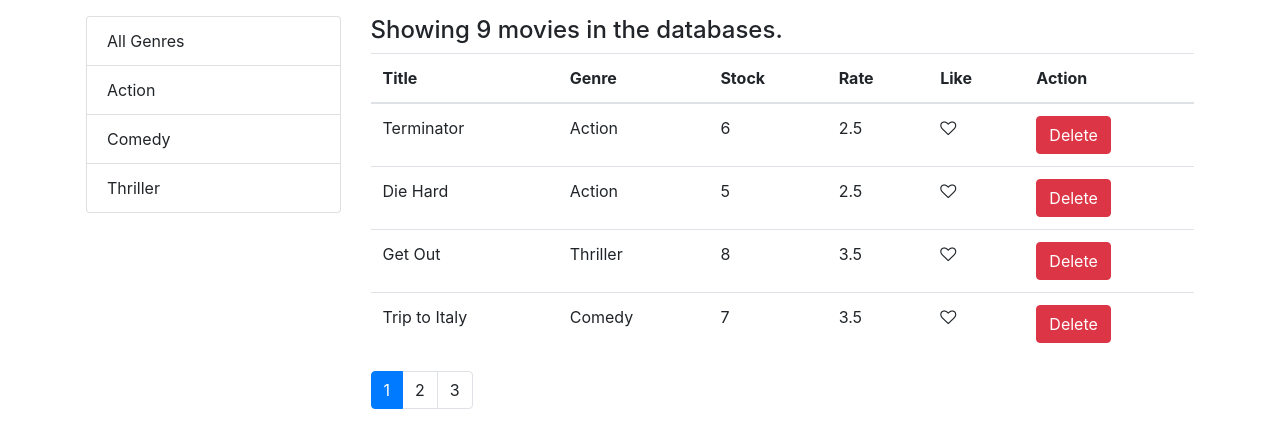
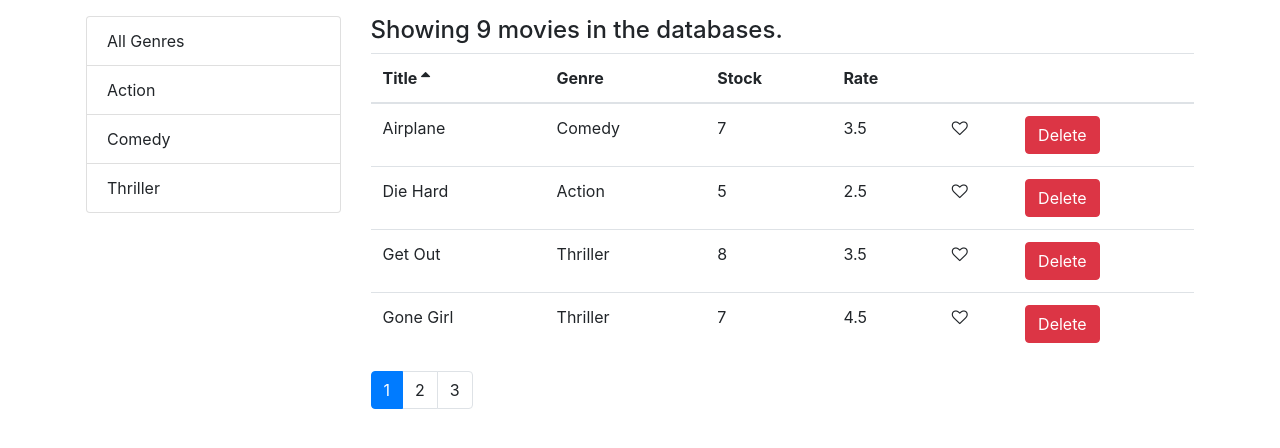
Before and after one commit to aliakbari77/react-vidly, a React (Create React App) app: page / in a window 1280 px wide. Shown: the top 448 px of the page. Built offline with nearby package versions, Linux system fonts and the light colour scheme.

Commit message:
feat: finish Pagination, Filtering and Sorting of Mosh

```diff
--- a/src/components/common/like.jsx
+++ b/src/components/common/like.jsx
@@ -4,7 +4,7 @@
   state = {};
 
   getClaasesHeart() {
-    const classes = this.props.movie.enabled ? "fa fa-heart" : "fa fa-heart-o";
+    const classes = this.props.liked ? "fa fa-heart" : "fa fa-heart-o";
 
     return classes;
   }
@@ -12,10 +12,7 @@
   render() {
     return (
       <React.Fragment>
-        <i
-          className={this.getClaasesHeart()}
-          onClick={() => this.props.onHeart(this.props.movie)}
-        ></i>
+        <i className={this.getClaasesHeart()} onClick={this.props.onClick}></i>
       </React.Fragment>
     );
   }
--- a/src/components/common/listGroup.jsx
+++ b/src/components/common/listGroup.jsx
@@ -1,9 +1,12 @@
 import React, { Component } from "react";
 
-const ListGroup = (props) => {
-  const { items, valueProperty, selectedItem, onItemSelect, textProperty } =
-    props;
-
+const ListGroup = ({
+  items,
+  valueProperty,
+  selectedItem,
+  onItemSelect,
+  textProperty,
+}) => {
   return (
     <React.Fragment>
       <ul className="list-group">
--- a/src/components/common/pagination.jsx
+++ b/src/components/common/pagination.jsx
@@ -1,8 +1,7 @@
 import React, { Component } from "react";
 import _ from "lodash";
 import PropTypes from "prop-types";
-const Pagination = (props) => {
-  const { itemsCount, pageSize, currentPage, onPageChanges } = props;
+const Pagination = ({ itemsCount, pageSize, currentPage, onPageChanges }) => {
   console.log(currentPage);
 
   const pageCount = Math.ceil(itemsCount / pageSize);
--- /dev/null
+++ b/src/components/common/table.jsx
@@ -0,0 +1,14 @@
+import React, { Component } from "react";
+import TableBody from "./tableBody";
+import TableHeader from "./tableHeader";
+
+const Table = ({ columns, sortColumn, onSort, data }) => {
+  return (
+    <table className="table">
+      <TableHeader columns={columns} sortColumn={sortColumn} onSort={onSort} />
+      <TableBody data={data} columns={columns} />
+    </table>
+  );
+};
+
+export default Table;
--- /dev/null
+++ b/src/components/common/tableBody.jsx
@@ -0,0 +1,34 @@
+import React, { Component } from "react";
+import _ from "lodash";
+
+class TableBody extends Component {
+  renderCell = (item, column) => {
+    if (column.content) return column.content(item);
+
+    return _.get(item, column.path);
+  };
+
+  createKey = (item, column) => {
+    return item._id + (column.path || column.key);
+  };
+
+  render() {
+    const { data, columns } = this.props;
+
+    return (
+      <tbody>
+        {data.map((item) => (
+          <tr key={item._id}>
+            {columns.map((column) => (
+              <td key={this.createKey(item, column)}>
+                {this.renderCell(item, column)}
+              </td>
+            ))}
+          </tr>
+        ))}
+      </tbody>
+    );
+  }
+}
+
+export default TableBody;
--- /dev/null
+++ b/src/components/common/tableHeader.jsx
@@ -0,0 +1,41 @@
+import React, { Component } from "react";
+
+class TableHeader extends Component {
+  raiseSort = (path) => {
+    const sortColumn = { ...this.props.sortColumn };
+    if (sortColumn.path === path)
+      sortColumn.order = sortColumn.order === "asc" ? "desc" : "asc";
+    else {
+      sortColumn.path = path;
+      sortColumn.order = "asc";
+    }
+    this.props.onSort(sortColumn);
+  };
+
+  renderSortIcon = (column) => {
+    const { sortColumn } = this.props;
+    if (column.path !== sortColumn.path) return null;
+    if (sortColumn.order === "asc") return <i className="fa fa-sort-asc"></i>;
+    return <i className="fa fa-sort-desc"></i>;
+  };
+
+  render() {
+    return (
+      <thead>
+        <tr>
+          {this.props.columns.map((column) => (
+            <th
+              className="clickable"
+              key={column.path || column.key}
+              onClick={() => this.raiseSort(column.path)}
+            >
+              {column.label} {this.renderSortIcon(column)}
+            </th>
+          ))}
+        </tr>
+      </thead>
+    );
+  }
+}
+
+export default TableHeader;
--- a/src/components/movies.jsx
+++ b/src/components/movies.jsx
@@ -2,9 +2,10 @@
 import { getGenres } from "../services/fakeGenreService";
 import { getMovies } from "../services/fakeMovieService";
 import { paginate } from "../utils/paginate";
-import Like from "./common/like";
 import ListGroup from "./common/listGroup";
 import Pagination from "./common/pagination";
+import MoviesTable from "./moviesTable";
+import _ from "lodash";
 
 class Movies extends Component {
   state = {
@@ -12,10 +13,14 @@
     genres: [],
     pageSize: 4,
     currentPage: 1,
+    sortColumn: {
+      path: "title",
+      order: "asc",
+    },
   };
 
   componentDidMount() {
-    const genres = [{ name: "All Genres" }, ...getGenres()];
+    const genres = [{ _id: "", name: "All Genres" }, ...getGenres()];
 
     this.setState({ movies: getMovies(), genres });
   }
@@ -27,51 +32,11 @@
     this.setState({ movies: this.state.movies });
   };
 
-  renderTableData = (movies) => {
-    let list = movies.map((m) => {
-      return (
-        <tr key={m._id}>
-          <td>{m.title}</td>
-          <td>{m.genre.name}</td>
-          <td>{m.numberInStock}</td>
-          <td>{m.dailyRentalRate}</td>
-          <td>
-            <Like movie={m} onHeart={this.handleHeart} />
-          </td>
-          <td>
-            <button
-              onClick={() => {
-                this.handleDelete(m._id);
-              }}
-              className="btn btn-danger"
-            >
-              Delete
-            </button>
-          </td>
-        </tr>
-      );
-    });
-    return list;
-  };
-
-  renderTableHeader = () => {
-    return (
-      <tr>
-        <th>Title</th>
-        <th>Genre</th>
-        <th>Stock</th>
-        <th>Rate</th>
-        <th>Like</th>
-        <th>Action</th>
-      </tr>
-    );
-  };
-
   handleHeart = (movie) => {
     const movies = this.state.movies;
     const index = movies.indexOf(movie);
     movies[index] = { ...movie };
-    movies[index].enabled = movies[index].enabled == undefined ? true : false;
+    movies[index].liked = !movies[index].liked ? true : false;
     this.setState({ movies });
   };
 
@@ -83,13 +48,17 @@
     this.setState({ selectedGenre: genre, currentPage: 1 });
   };
 
-  render() {
-    let count = this.state.movies.length;
+  handleSort = (sortColumn) => {
+    this.setState({ sortColumn });
+  };
+
+  getPageData = () => {
     const {
       pageSize,
       currentPage,
       movies: allMovies,
       selectedGenre,
+      sortColumn,
     } = this.state;
 
     const filtered =
@@ -97,7 +66,16 @@
         ? allMovies.filter((m) => m.genre._id === selectedGenre._id)
         : allMovies;
 
-    const movies = paginate(filtered, currentPage, pageSize);
+    const sorted = _.orderBy(filtered, sortColumn.path, sortColumn.order);
+
+    const movies = paginate(sorted, currentPage, pageSize);
+
+    return { totalCount: filtered.length, data: movies };
+  };
+
+  render() {
+    let count = this.state.movies.length;
+    const { pageSize, currentPage, sortColumn } = this.state;
 
     if (count == 0)
       return (
@@ -105,6 +83,8 @@
           <h2>There are no movie</h2>
         </div>
       );
+
+    const { totalCount, data: movies } = this.getPageData();
 
     return (
       <div className="container p-3">
@@ -117,13 +97,16 @@
             />
           </div>
           <div className="col-9">
-            <h4>Showing {filtered.length} movies in the databases.</h4>
-            <table className="table">
-              <thead>{this.renderTableHeader()}</thead>
-              <tbody>{this.renderTableData(movies)}</tbody>
-            </table>
+            <h4>Showing {totalCount} movies in the databases.</h4>
+            <MoviesTable
+              movies={movies}
+              sortColumn={sortColumn}
+              onLike={this.handleHeart}
+              onDelete={this.handleDelete}
+              onSort={this.handleSort}
+            />
             <Pagination
-              itemsCount={filtered.length}
+              itemsCount={totalCount}
               pageSize={pageSize}
               onPageChanges={this.handlePageChange}
               currentPage={currentPage}
--- /dev/null
+++ b/src/components/moviesTable.jsx
@@ -0,0 +1,48 @@
+import React, { Component } from "react";
+import Like from "./common/like";
+import TableBody from "./common/tableBody";
+import Table from "./common/table";
+import TableHeader from "./common/tableHeader";
+
+class MoviesTable extends Component {
+  columns = [
+    { path: "title", label: "Title" },
+    { path: "genre.name", label: "Genre" },
+    { path: "numberInStock", label: "Stock" },
+    { path: "dailyRentalRate", label: "Rate" },
+    {
+      key: "like",
+      content: (movie) => (
+        <Like liked={movie.liked} onClick={() => this.props.onLike(movie)} />
+      ),
+    },
+    {
+      key: "delete",
+      content: (movie) => (
+        <button
+          onClick={() => {
+            this.props.onDelete(movie._id);
+          }}
+          className="btn btn-danger"
+        >
+          Delete
+        </button>
+      ),
+    },
+  ];
+
+  render() {
+    const { movies, onSort, sortColumn } = this.props;
+
+    return (
+      <Table
+        columns={this.columns}
+        data={movies}
+        sortColumn={sortColumn}
+        onSort={onSort}
+      />
+    );
+  }
+}
+
+export default MoviesTable;
--- a/src/index.css
+++ b/src/index.css
@@ -1,13 +1,17 @@
 body {
   margin: 0;
-  font-family: -apple-system, BlinkMacSystemFont, 'Segoe UI', 'Roboto', 'Oxygen',
-    'Ubuntu', 'Cantarell', 'Fira Sans', 'Droid Sans', 'Helvetica Neue',
+  font-family: -apple-system, BlinkMacSystemFont, "Segoe UI", "Roboto", "Oxygen",
+    "Ubuntu", "Cantarell", "Fira Sans", "Droid Sans", "Helvetica Neue",
     sans-serif;
   -webkit-font-smoothing: antialiased;
   -moz-osx-font-smoothing: grayscale;
 }
 
 code {
-  font-family: source-code-pro, Menlo, Monaco, Consolas, 'Courier New',
+  font-family: source-code-pro, Menlo, Monaco, Consolas, "Courier New",
     monospace;
 }
+
+.clickable {
+  cursor: pointer;
+}
```
